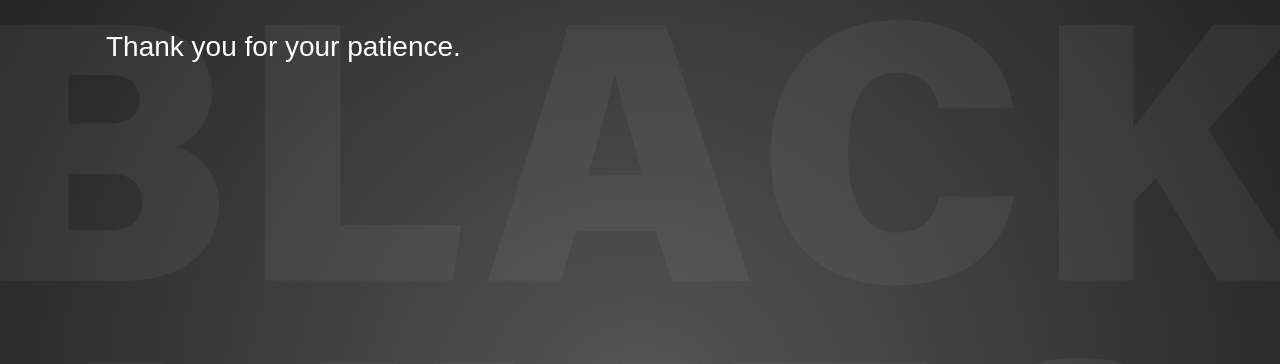
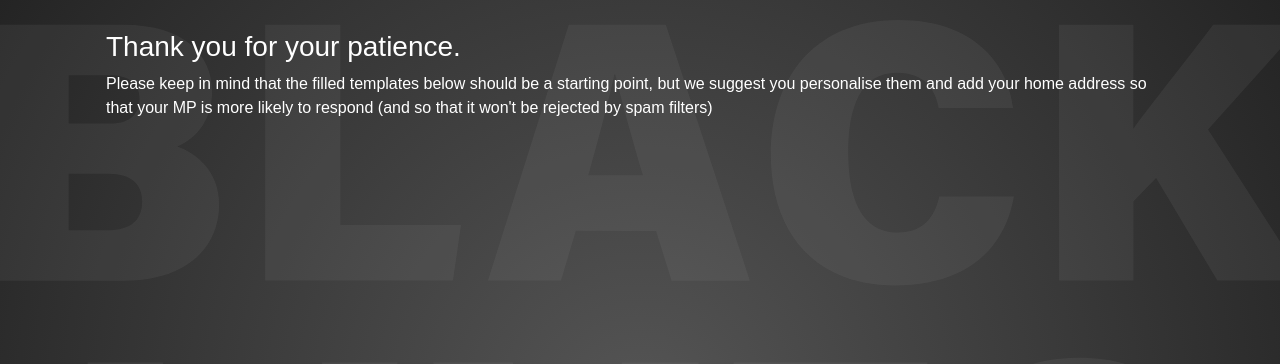
Before and after one commit to Write-For-Change/emaildrafter, a Flask app: template templates/emails.html in a window 1280 px wide. Shown: the part 56-420 px from the top of the page. Run offline with Flask 2, Linux system fonts and the light colour scheme; the template is opened without the code that fills it, so the values that code supplies are empty; some libraries are stand-ins or nearby versions.

Commit message:
added comment on emails page

```diff
--- a/templates/emails.html
+++ b/templates/emails.html
@@ -2,6 +2,7 @@
 
 {% block content %}
 <h3 style="color: white;">Thank you for your patience.</h3>
+<p style="color: white;">Please keep in mind that the filled templates below should be a starting point, but we suggest you personalise them and add your home address so that your MP is more likely to respond (and so that it won't be rejected by spam filters)</p>
 <div style="">
 	{% for e in emails %}
 		<br>
```
